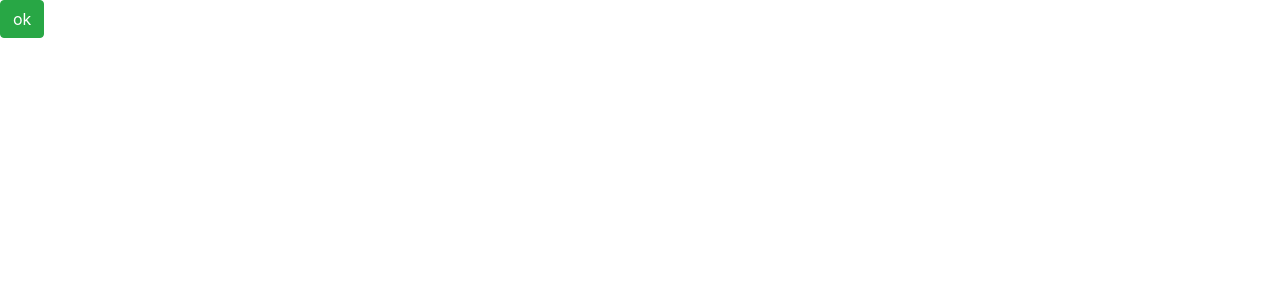
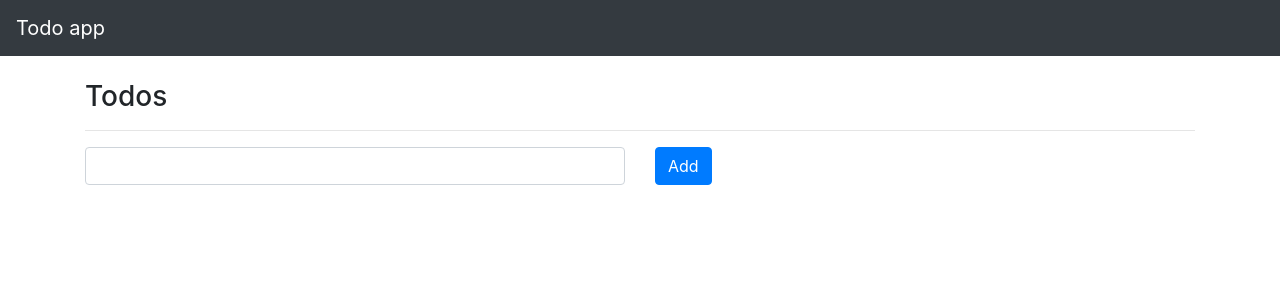
Before and after one commit to jairosousa/todo-api, an Angular app in the folder app/todo-app/: page / in a window 1280 px wide. Shown: the top 300 px of the page. Built offline with nearby package versions, Linux system fonts and the light colour scheme.

Commit message:
Criando a nossa tela

```diff
--- a/app/todo-app/src/app/app.component.html
+++ b/app/todo-app/src/app/app.component.html
@@ -1 +1,17 @@
-<button class="btn btn-success">ok</button>
+<nav class="navbar navbar-dark bg-dark">
+    <a href="#" class="navbar-brand">Todo app</a>
+</nav>
+
+<div class="container mt-4">
+    <h3>Todos</h3>
+    <hr/>
+
+    <div class="row">
+        <div class="col-md-6">
+            <input type="text" class="form-control">
+        </div>
+        <div class="col-md-2">
+            <button class="btn btn-md btn-primary">Add</button>
+        </div>
+    </div>
+</div>
```
